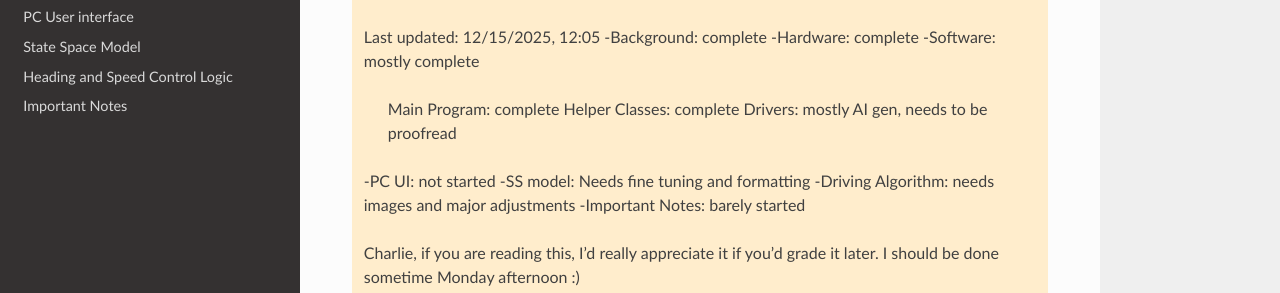
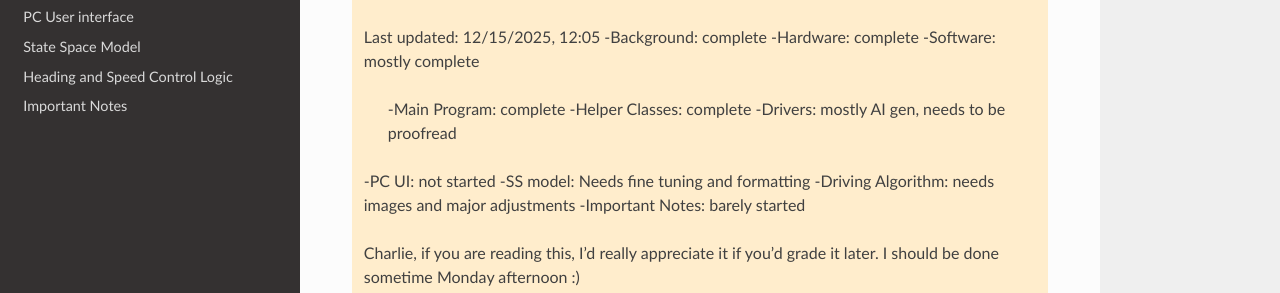
Before and after one commit to andrewthegr8/Term-Project-ME-405, a Sphinx documentation site: the page built from docs/source/index.rst, in a window 1280 px wide and 900 px high. Shown: the part 223-516 px from the top of the window. Built offline with Sphinx 7.4.7 and the Read the Docs theme 3.1.0, drawn with Linux system fonts in a browser that asks for light colours; comment, search, counter and statistics services are not loaded.

```diff
--- a/docs/source/index.rst
+++ b/docs/source/index.rst
@@ -9,9 +9,9 @@ Romi Control Architecture
    -Background: complete
    -Hardware: complete
    -Software: mostly complete
-    Main Program: complete
-    Helper Classes: complete
-    Drivers: mostly AI gen, needs to be proofread
+      -Main Program: complete
+      -Helper Classes: complete
+      -Drivers: mostly AI gen, needs to be proofread
    -PC UI: not started
    -SS model: Needs fine tuning and formatting
    -Driving Algorithm: needs images and major adjustments
```
